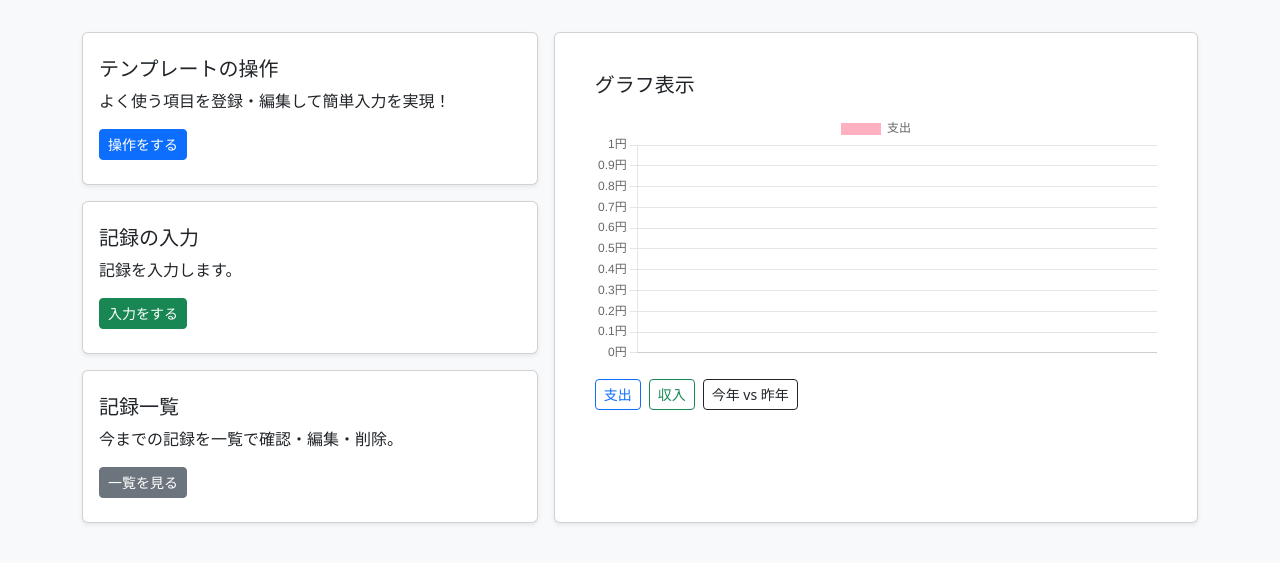
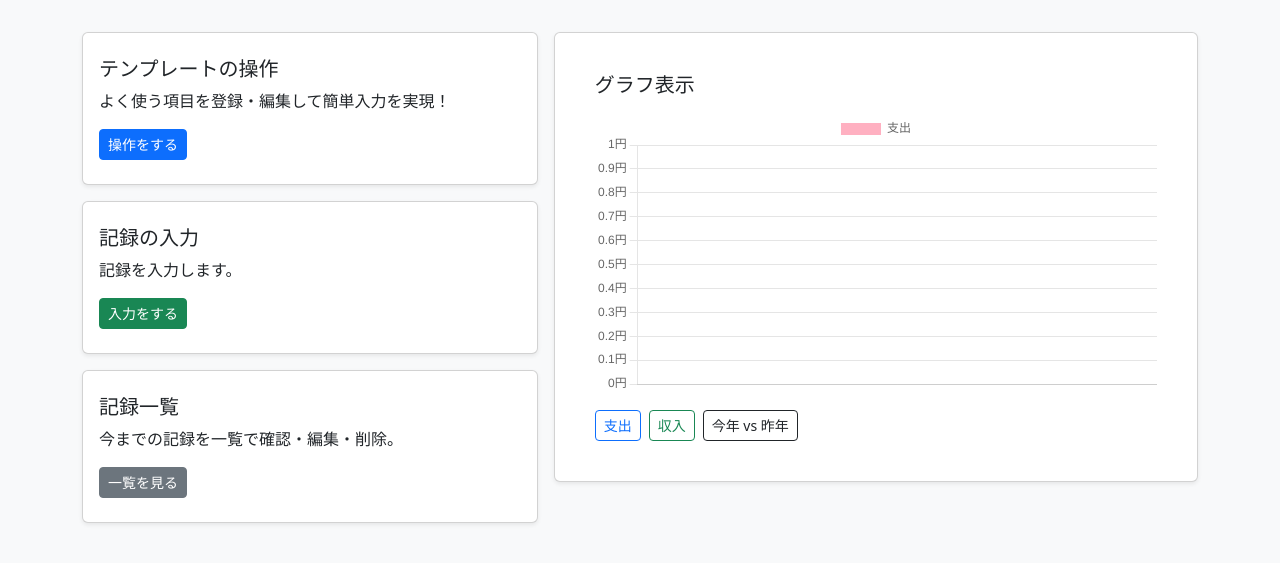
Before and after one commit to Masahiro1010/kakeiboProject, a Django app: page /ledger in a window 1280 px wide. Shown: the part 88-651 px from the top of the page. Run offline with Django 5.2, Linux system fonts and the light colour scheme; the visitor is signed in with stand-in values (Sample User, id 1); data that the repository does not hold is empty.

Commit message:
ホーム画面のグラフ

```diff
--- a/templates/ledger/home.html
+++ b/templates/ledger/home.html
@@ -38,13 +38,13 @@
 
     <!-- グラフカード -->
     <div class="col-12 col-lg-7">
-        <div class="card shadow-sm h-100 p-3 p-lg-4">
+        <div class="card shadow-sm p-3 p-lg-4">
             <div class="card-body">
                 <h5 class="card-title fs-5 fs-lg-4 mb-3">グラフ表示</h5>
 
                 <!-- レスポンシブ対応のグラフ -->
                 <div style="width: 100%; overflow-x: auto;">
-                    <canvas id="myChart" class="w-100" style="min-height: 250px; height: auto;"></canvas>
+                    <canvas id="myChart" class="w-100" style="min-height: 250px; max-height: 300px;"></canvas>
                 </div>
 
                 <!-- 切り替えボタン群 -->
```
